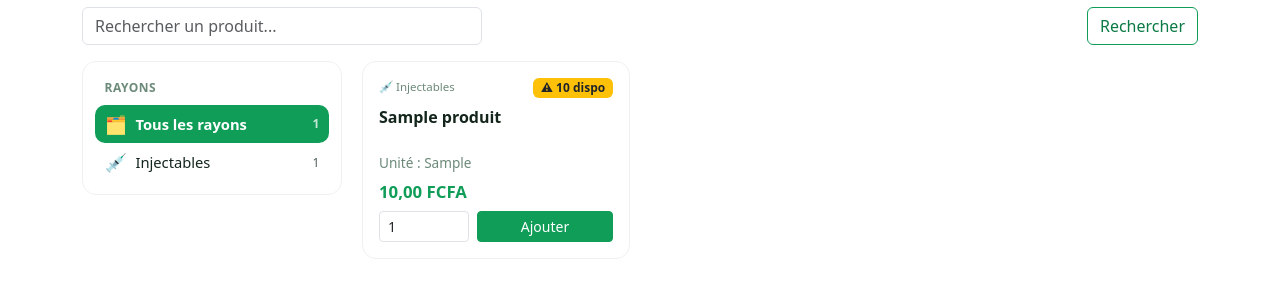
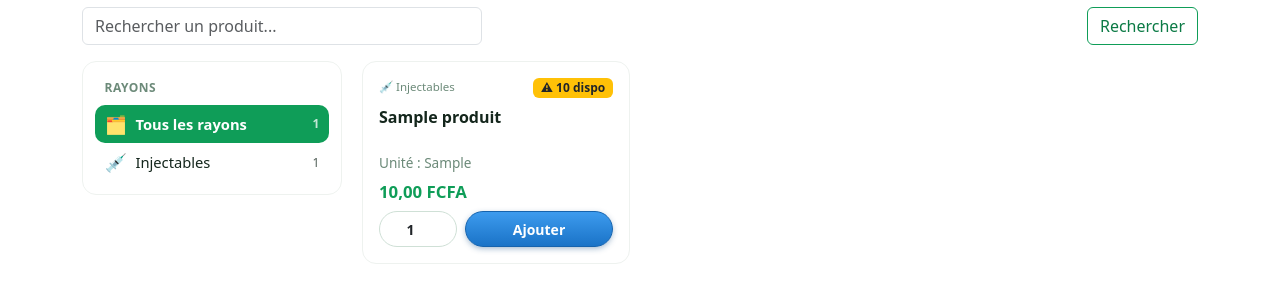
Before and after one commit to mohamadou6/frps-commande, a Django app: page /catalogue/ in a window 1280 px wide; the page is wider, and only the part inside the window is pictured. Shown: the part 128-431 px from the top of that part. Run offline with Django 5.2, Linux system fonts and the light colour scheme; a user stored in the database is signed in; data comes from the database, SQL or seed files in the repository; tables that the repository leaves empty hold one stand-in row (values such as "Sample post"); data that the repository does not hold is empty; some libraries are stand-ins or nearby versions.

Commit message:
Catalogue : bouton Ajouter facon marchand en ligne
Pilule bleue avec degrade, ombre portee, survol eclairci et enfoncement
au clic ; champ quantite assorti (arrondi, centre). Le bleu tranche
volontairement sur le vert de la marque pour marquer l'action
principale de la carte.

```diff
--- a/templates/catalogue/liste.html
+++ b/templates/catalogue/liste.html
@@ -101,6 +101,50 @@
         font-size: 1.05rem;
     }
     .produit-card form { margin-top: auto; }
+
+    /* Bouton d'ajout façon marchand en ligne : pilule, léger dégradé, ombre
+       portée et enfoncement au clic. Volontairement en bleu et non dans le vert
+       de la marque, pour qu'il tranche comme action principale de la carte. */
+    .btn-ajouter {
+        background: linear-gradient(180deg, #3d9bee 0%, #1a73c7 100%);
+        border: 1px solid #1663ad;
+        color: #fff;
+        font-weight: 600;
+        border-radius: 999px;
+        padding: .42rem 1.1rem;
+        box-shadow: 0 2px 6px -1px rgba(16, 74, 128, .45);
+        transition: filter .15s ease, box-shadow .15s ease, transform .06s ease;
+    }
+    .btn-ajouter:hover {
+        filter: brightness(1.07);
+        color: #fff;
+        box-shadow: 0 4px 10px -2px rgba(16, 74, 128, .55);
+    }
+    .btn-ajouter:focus-visible {
+        outline: 3px solid rgba(61, 155, 238, .45);
+        outline-offset: 1px;
+        color: #fff;
+    }
+    .btn-ajouter:active {
+        transform: translateY(1px);
+        box-shadow: inset 0 2px 4px rgba(0, 0, 0, .22);
+    }
+    .btn-ajouter:disabled {
+        background: #b9c6d2;
+        border-color: #a8b6c4;
+        box-shadow: none;
+    }
+    /* Champ quantité assorti : même hauteur, mêmes angles arrondis. */
+    .produit-card .quantite-input {
+        border-radius: 999px;
+        text-align: center;
+        font-weight: 600;
+        border-color: #cfe0d6;
+    }
+    .produit-card .quantite-input:focus {
+        border-color: #3d9bee;
+        box-shadow: 0 0 0 .2rem rgba(61, 155, 238, .2);
+    }
     .produit-au-panier {
         font-size: .8rem;
         font-weight: 600;
@@ -183,9 +227,9 @@
                     <form method="post" action="{% url 'commandes:ajouter' produit.id %}" class="d-flex gap-2">
                         {% csrf_token %}
                         <input type="number" name="quantite" min="1" max="{{ produit.stock_disponible }}" value="1"
-                               class="form-control form-control-sm" style="max-width: 90px;"
+                               class="form-control form-control-sm quantite-input" style="max-width: 78px;"
                                {% if produit.stock_disponible == 0 %}disabled{% endif %}>
-                        <button type="submit" class="btn btn-sm btn-primary flex-grow-1" {% if produit.stock_disponible == 0 %}disabled{% endif %}>
+                        <button type="submit" class="btn btn-sm btn-ajouter flex-grow-1" {% if produit.stock_disponible == 0 %}disabled{% endif %}>
                             Ajouter
                         </button>
                     </form>
```
